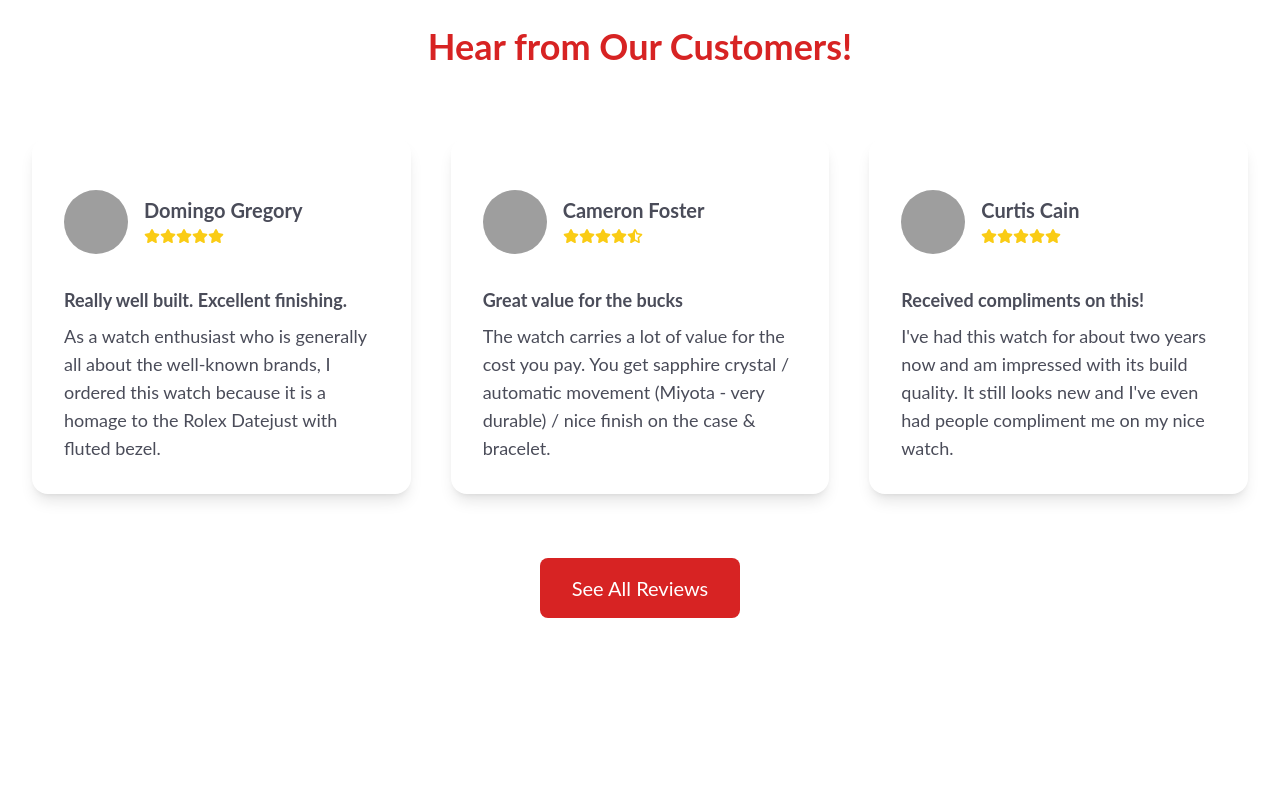
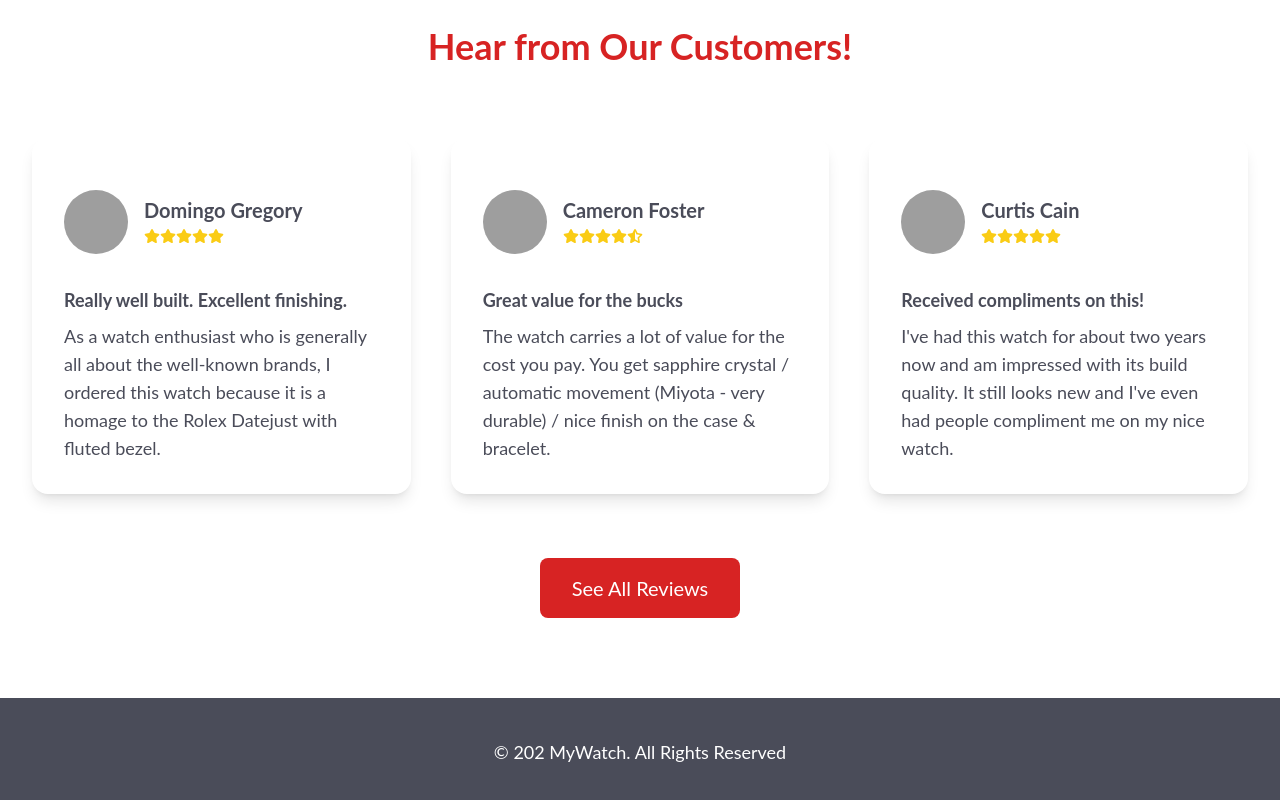
Before and after one commit to mdsaifullah-wd/my-watch, a React (Create React App) app: page / in a window 1280 px wide. Shown: the part 814-1614 px from the top of the page. Before the commit the page ends 1512 px from the top, so only its background shows below. Built offline with nearby package versions, Linux system fonts and the light colour scheme; grey boxes are pictures that could not be loaded.

Commit message:
add footer and use semantic tag

```diff
--- a/src/App.js
+++ b/src/App.js
@@ -3,6 +3,7 @@ import './App.css';
 import About from './components/About/About';
 import Blogs from './components/Blogs/Blogs';
 import Dashboard from './components/Dashboard/Dashboard';
+import Footer from './components/Footer/Footer';
 import Header from './components/Header/Header';
 import Home from './components/Home/Home';
 import NotFound from './components/NotFound/NotFound';
@@ -10,8 +11,9 @@ import Reviews from './components/Reviews/Reviews';
 
 function App() {
   return (
-    <div>
+    <>
       <Header></Header>
+      <main className='min-h-[100vh]'>
         <Routes>
           <Route path='/' element={<Home></Home>}></Route>
           <Route path='/home' element={<Home></Home>}></Route>
@@ -21,7 +23,9 @@ function App() {
           <Route path='/about' element={<About></About>}></Route>
           <Route path='*' element={<NotFound></NotFound>}></Route>
         </Routes>
-    </div>
+      </main>
+      <Footer></Footer>
+    </>
   );
 }
 
--- a/src/components/About/About.js
+++ b/src/components/About/About.js
@@ -2,11 +2,11 @@ import React from 'react';
 
 const About = () => {
   return (
-    <div>
+    <section>
       <p className='text-red-500 text-center text-2xl mt-20'>
         This page is under construction!
       </p>
-    </div>
+    </section>
   );
 };
 
--- a/src/components/Blogs/Blogs.js
+++ b/src/components/Blogs/Blogs.js
@@ -2,7 +2,7 @@ import React from 'react';
 
 const Blogs = () => {
   return (
-    <div className='max-w-7xl mx-auto p-8'>
+    <section className='max-w-7xl mx-auto p-8'>
       <h2 className='font-bold text-4xl text-primary mt-10 mb-6'>
         What is Context API?
       </h2>
@@ -41,7 +41,7 @@ const Blogs = () => {
         an inline-block element. When we needs an inline element behaves like
         block level element(except width) we can use inline-block element.
       </p>
-    </div>
+    </section>
   );
 };
 
--- a/src/components/CustomPieChart/CustomPieChart.js
+++ b/src/components/CustomPieChart/CustomPieChart.js
@@ -1,5 +1,5 @@
 import React from 'react';
-import { Pie, PieChart, ResponsiveContainer, Tooltip, XAxis } from 'recharts';
+import { Pie, PieChart, ResponsiveContainer, Tooltip } from 'recharts';
 
 const CustomPieChart = ({ data }) => {
   return (
--- /dev/null
+++ b/src/components/Footer/Footer.js
@@ -0,0 +1,13 @@
+import React from 'react';
+
+const Footer = () => {
+  return (
+    <footer className='bg-gray py-10 bottom-0'>
+      <p className='text-white text-center text-lg'>
+        © 202 MyWatch. All Rights Reserved
+      </p>
+    </footer>
+  );
+};
+
+export default Footer;
--- a/src/components/NotFound/NotFound.js
+++ b/src/components/NotFound/NotFound.js
@@ -3,7 +3,7 @@ import { Link } from 'react-router-dom';
 
 const NotFound = () => {
   return (
-    <div className='bg-gray'>
+    <section className='bg-gray'>
       <div className='h-[calc(100vh-80px)] flex items-center max-w-7xl mx-auto p-8'>
         <aside className='not-found-aside'>
           <img
@@ -24,7 +24,7 @@ const NotFound = () => {
           </Link>
         </main>
       </div>
-    </div>
+    </section>
   );
 };
 
```
Lines whose indentation alone changed are shown as unchanged.
